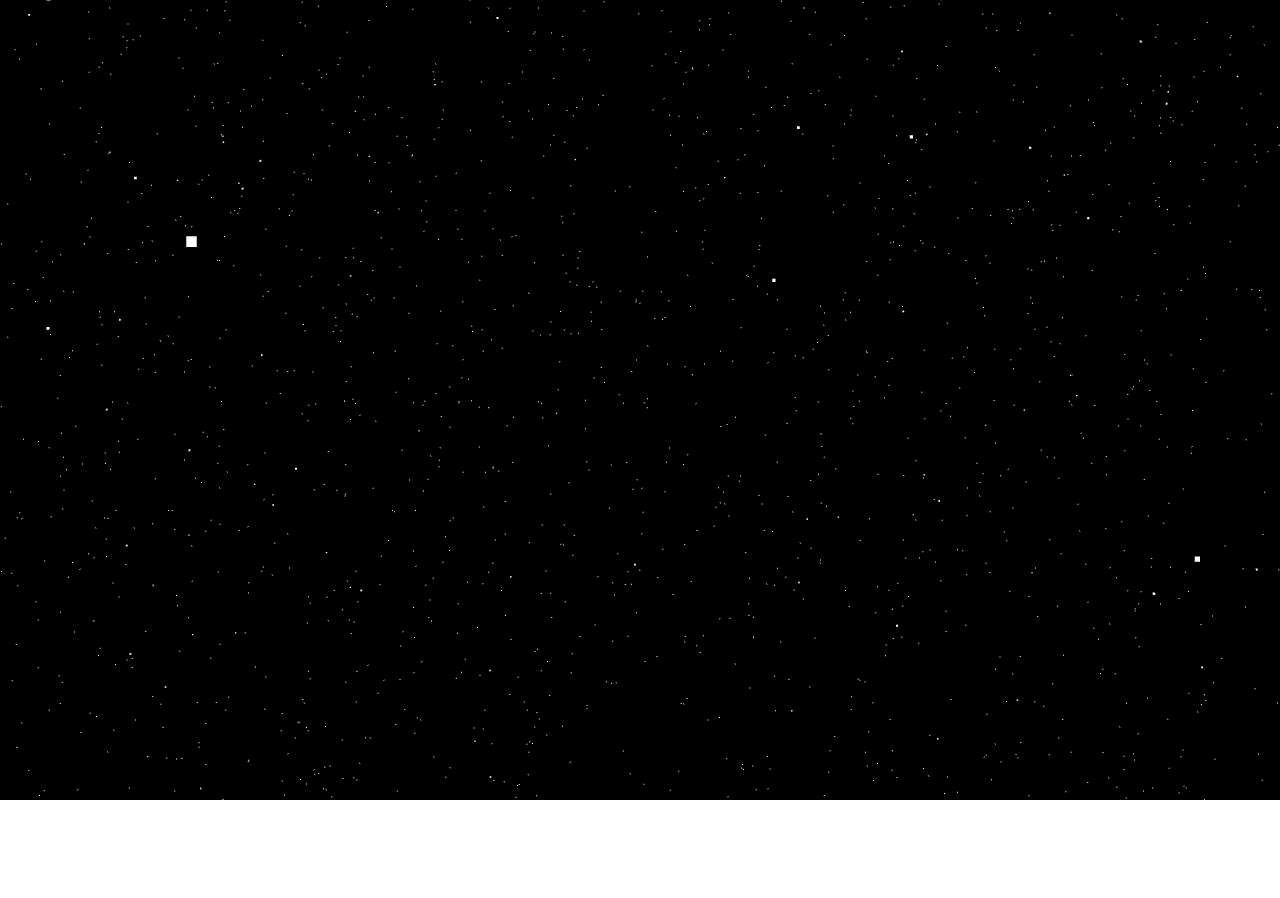
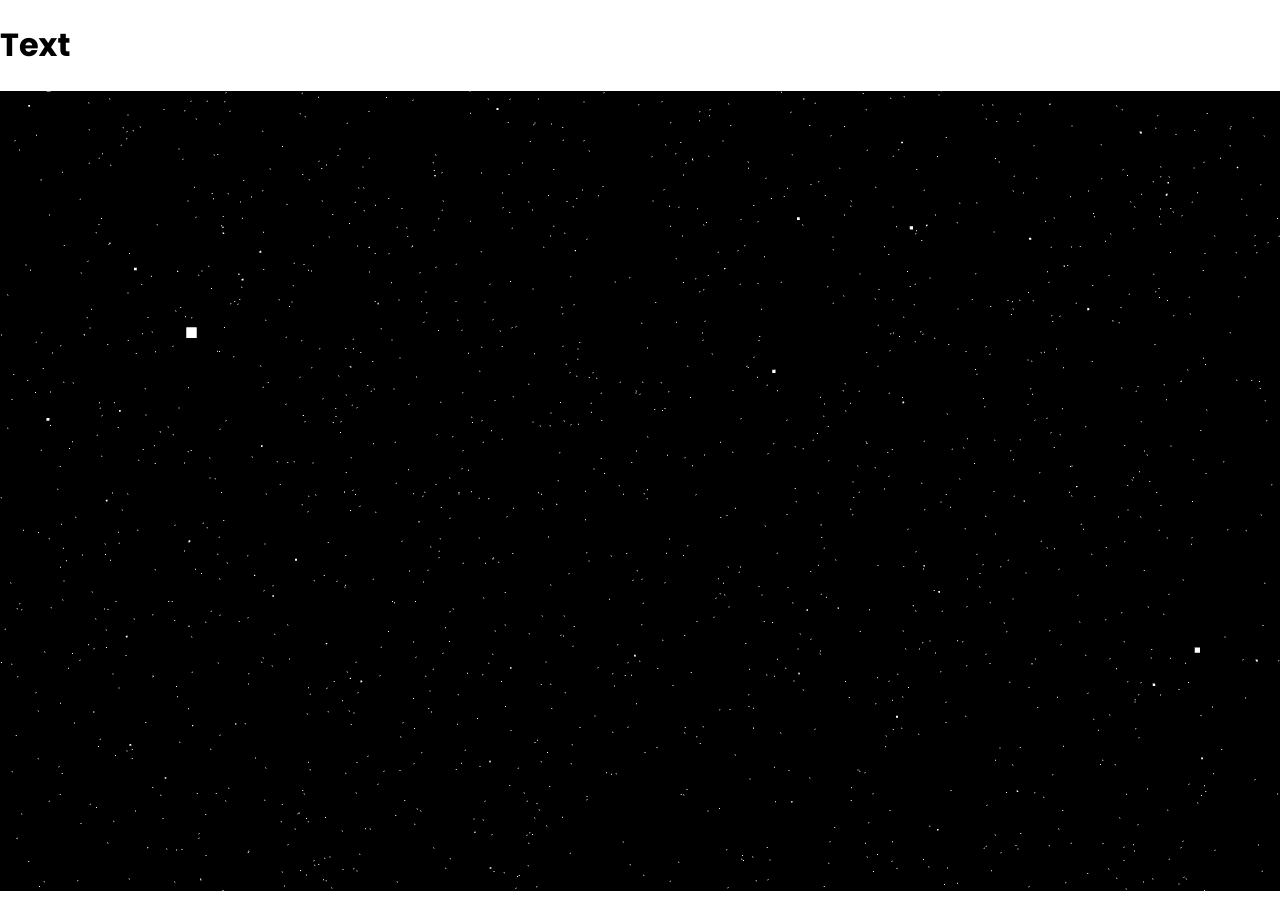
Before and after one commit to Nimira43/3D-Animated-Earth, a website built with Vite: page project/src/index.html in a window 1280 px wide. Before the commit the page ends 800 px from the top, so only its background shows below. Built offline with nearby package versions, Linux system fonts and the light colour scheme; animation ran at ten frames a second.

Commit message:
Altered HTML to create a landing page with the Earth

```diff
--- a/project/src/index.html
+++ b/project/src/index.html
@@ -8,6 +8,14 @@
     <link rel="stylesheet" href="./style.css">
 </head>
 <body>
+    <div class="container">
+        <div class="text">
+            <h1>Text</h1>
+        </div>
+        <div class="earth">
+            <canvas></canvas>
+        </div>
+    </div>
     <script type="module" src="./script.js"></script>
 </body>
 </html>
--- a/project/src/script.js
+++ b/project/src/script.js
@@ -15,13 +15,14 @@ const camera = new THREE.PerspectiveCamera(
 
 const renderer = new THREE.WebGLRenderer(
     {
-        antialias: true
+        antialias: true,
+        canvas: document.querySelector('canvas')
     }
 )
 
 renderer.setSize(innerWidth, innerHeight)
 renderer.setPixelRatio(window.devicePixelRatio)
-document.body.appendChild(renderer.domElement)
+
 
 const sphere = new THREE.Mesh(
 
@@ -67,7 +68,8 @@ for (let i = 0; i < 10000; i++) {
     starVertices.push(x, y, z)
 }
 
-starGeometry.setAttribute('position',
+starGeometry.setAttribute(
+    'position',
     new THREE.Float32BufferAttribute(
         starVertices, 3
     )
--- a/project/src/style.css
+++ b/project/src/style.css
@@ -1,7 +1,7 @@
 @import url('https://fonts.googleapis.com/css2?family=Poppins:ital,wght@0,100;0,200;0,300;0,400;0,500;0,600;0,700;0,800;0,900;1,100;1,200;1,300;1,400;1,500;1,600;1,700;1,800;1,900&display=swap');
 
-* {
+body {
   margin: 0;
-  padding: 0;
+  -webkit-font-smoothing: antialiased;
   font-family: 'Poppins', san-serif;
 }
```
